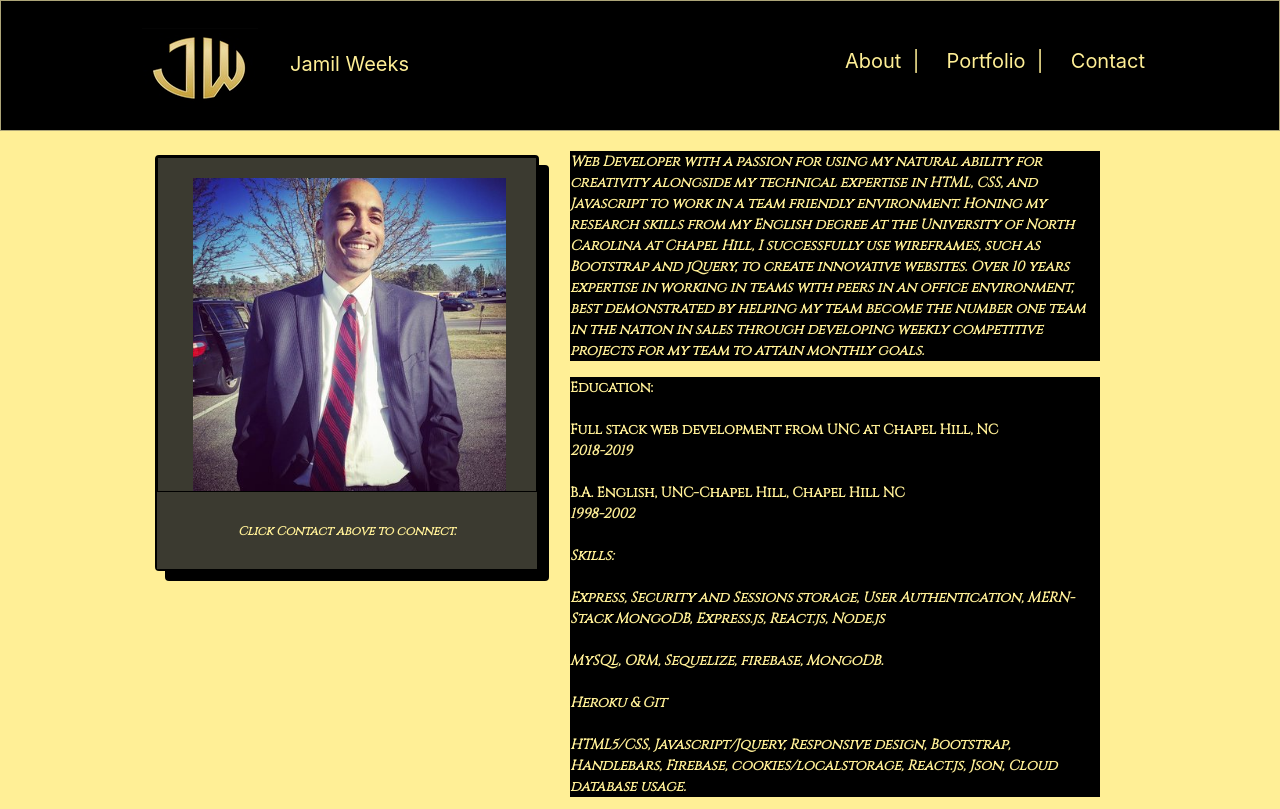
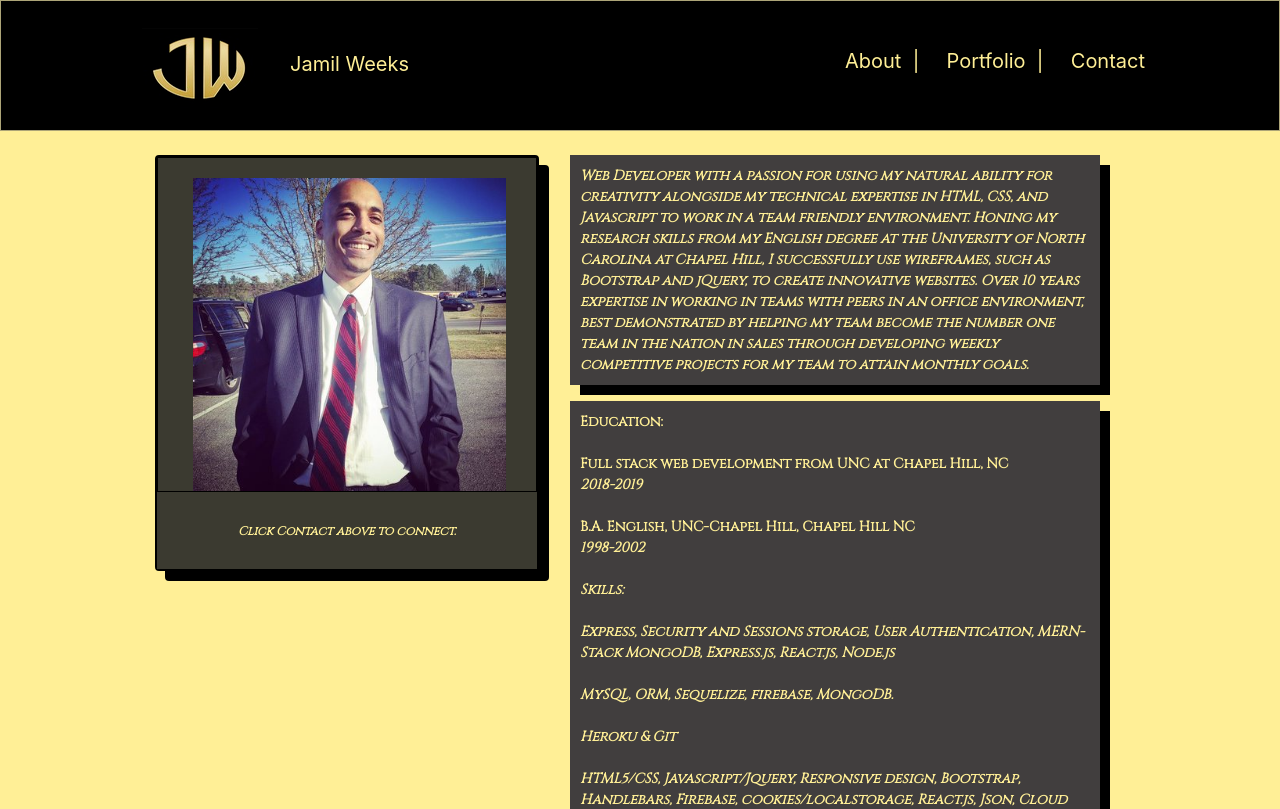
Before and after one commit to JamilW/Portfolio, a React (Create React App) app in the folder client/: page / in a window 1280 px wide. Shown: the top 809 px of the page. Built offline with nearby package versions, Linux system fonts and the light colour scheme.

Commit message:
styled aboutme section

```diff
--- a/client/src/pages/About/About.js
+++ b/client/src/pages/About/About.js
@@ -25,8 +25,8 @@ function About() {
               </div>
             </div>
           </div>
-          <div className="col-12 col-sm-12 col-md-6 col-lg-8 col-xl-8" id="aboutMe">
-            <p style={{fontSize:"14px", color: "#ffef96", background: "black", marginLeft: "200px"}}>
+          <div className="col-12 col-sm-12 col-md-6 col-lg-8 col-xl-8" id="aboutMe" style={{paddingBottom: "20px"}}>
+            <p style={{fontSize:"14px", padding: "10px", color: "#ffef96", boxShadow: "10px 10px black", transform: "translateY(4px)", background: "rgb(65, 62, 62)", marginLeft: "200px"}}>
             <b><em>
             Web Developer with a passion for using my natural ability for creativity alongside my technical expertise
             in HTML, CSS, and Javascript to work in a team friendly environment. Honing my research skills from my
@@ -35,7 +35,7 @@ function About() {
             in an office environment, best demonstrated by helping my team become the number one team in the nation in
             sales through developing weekly competitive projects for my team to attain monthly goals.</em></b>
               </p>
-              <p style={{fontSize:"14px", color: "#ffef96", background: "black", marginLeft: "200px"}}>
+              <p style={{fontSize:"14px", padding: "10px", color: "#ffef96", boxShadow: "10px 10px black", transform: "translateY(4px)", background: "rgb(65, 62, 62)", marginLeft: "200px"}}>
               <b>Education:<br/><br/>
               Full stack web development from UNC at Chapel Hill, NC<br/>
               <em>2018-2019</em><br/><br/>
```
